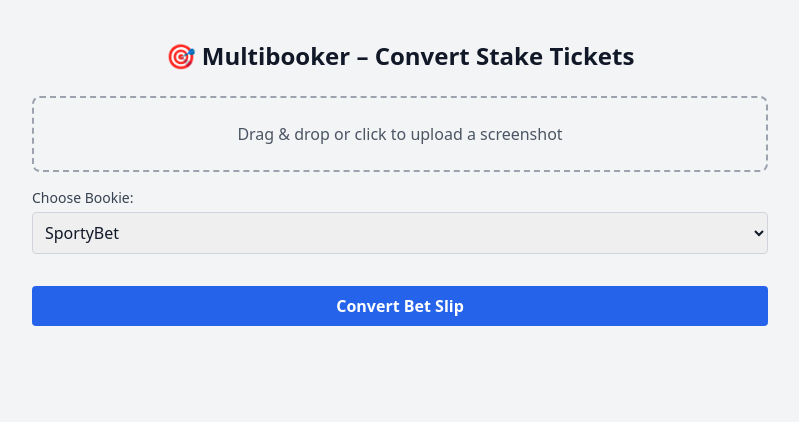
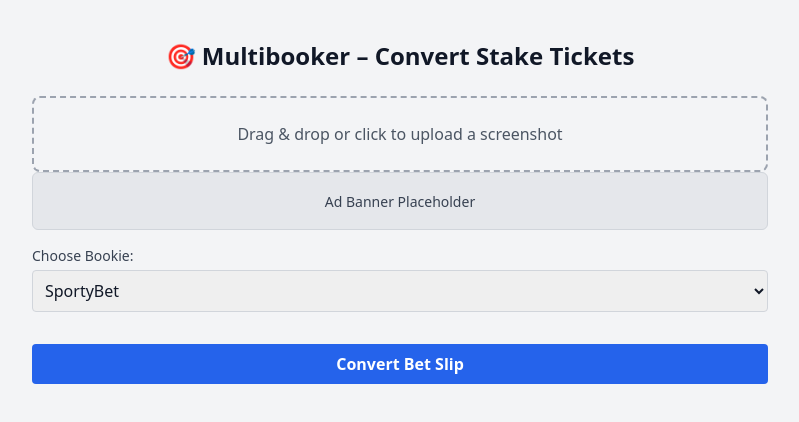
Before and after one commit to devolusegun/multibooker, a React (Vite) app in the folder multibooker-frontend/: page / in a window 1280 px wide. Shown: the top 422 px of the page, without its empty margins (240-1039 px from the left). Built offline with nearby package versions, Linux system fonts and the light colour scheme.

Commit message:
added one more Ads

```diff
--- a/multibooker-frontend/src/pages/Home.jsx
+++ b/multibooker-frontend/src/pages/Home.jsx
@@ -43,6 +43,10 @@ export default function Home() {
 
       <UploadZone onFileAccepted={setScreenshot} />
 
+      <div className="w-full bg-gray-200 border border-gray-300 rounded-md p-4 text-center mb-4">
+        <span className="text-sm text-gray-700">Ad Banner Placeholder</span>
+      </div>
+
       <div className="mt-4">
         <BookieSelector selected={bookie} onChange={setBookie} />
       </div>
```
